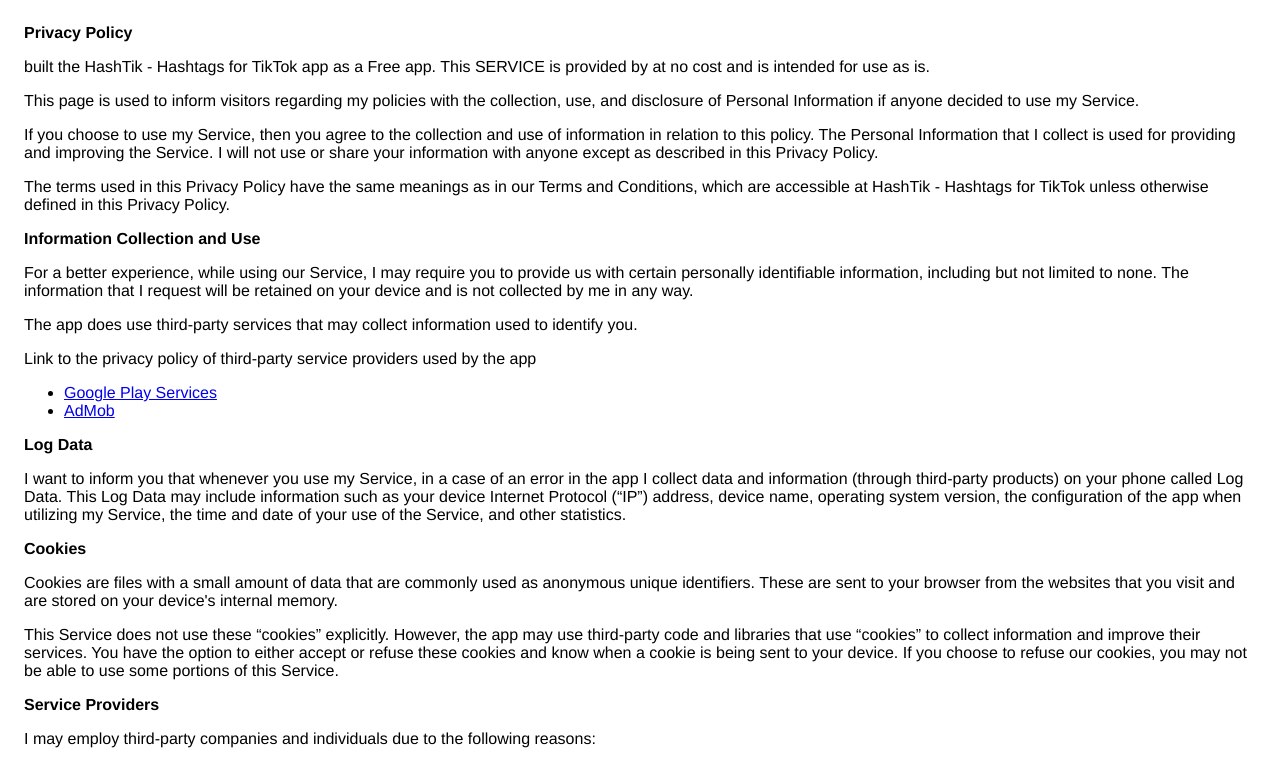
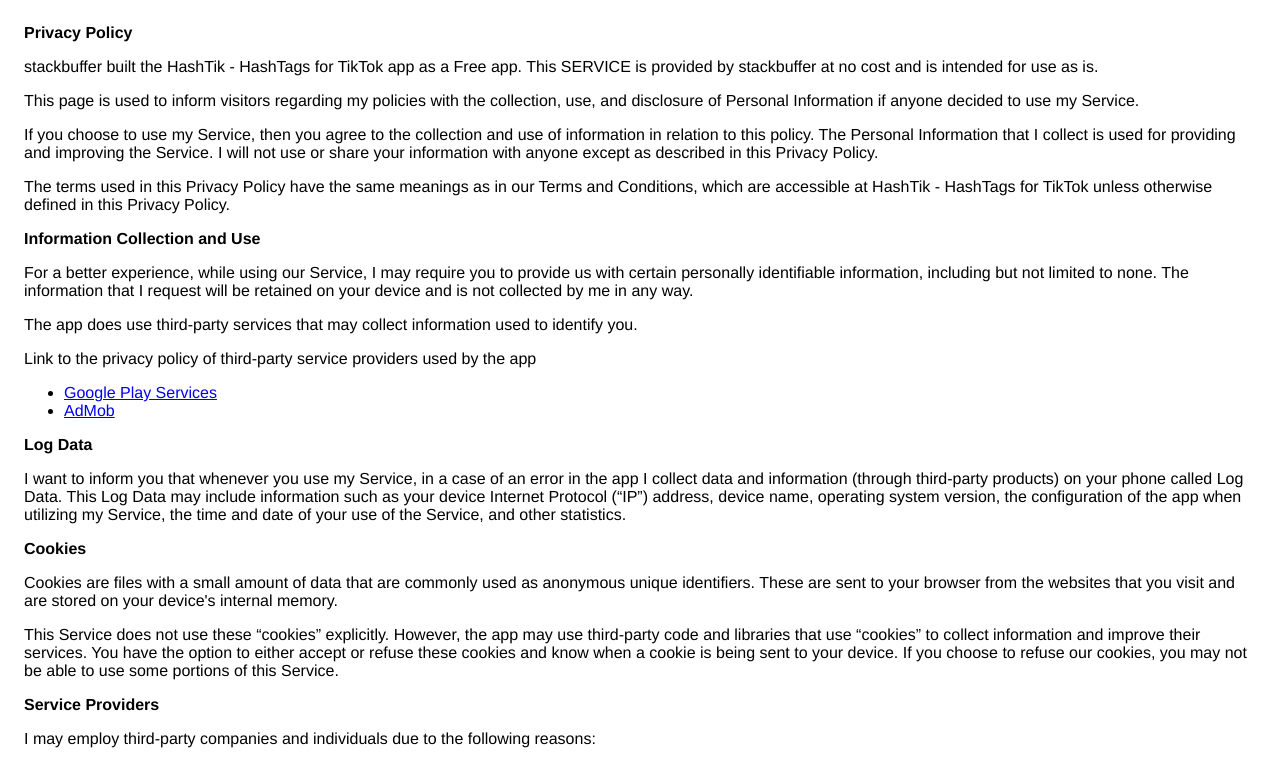
Before and after one commit to stackbuffer/stackbuffer.github.io, a plain HTML site: page privacy_policy_hashtik.html in a window 1280 px wide. Shown: the top 761 px of the page. Drawn offline with Linux system fonts and the light colour scheme.

Commit message:
Update privacy_policy_hashtik.html

```diff
--- a/privacy_policy_hashtik.html
+++ b/privacy_policy_hashtik.html
@@ -8,9 +8,9 @@
     </head>
     <body>
     <strong>Privacy Policy</strong> <p>
-                   built the HashTik - Hashtags for TikTok app as
+                  stackbuffer built the HashTik - HashTags for TikTok app as
                   a Free app. This SERVICE is provided by
-                   at no cost and is intended for use as
+                  stackbuffer at no cost and is intended for use as
                   is.
                 </p> <p>
                   This page is used to inform visitors regarding my
@@ -25,7 +25,7 @@
                 </p> <p>
                   The terms used in this Privacy Policy have the same meanings
                   as in our Terms and Conditions, which are accessible at
-                  HashTik - Hashtags for TikTok unless otherwise defined in this Privacy Policy.
+                  HashTik - HashTags for TikTok unless otherwise defined in this Privacy Policy.
                 </p> <p><strong>Information Collection and Use</strong></p> <p>
                   For a better experience, while using our Service, I
                   may require you to provide us with certain personally
```
